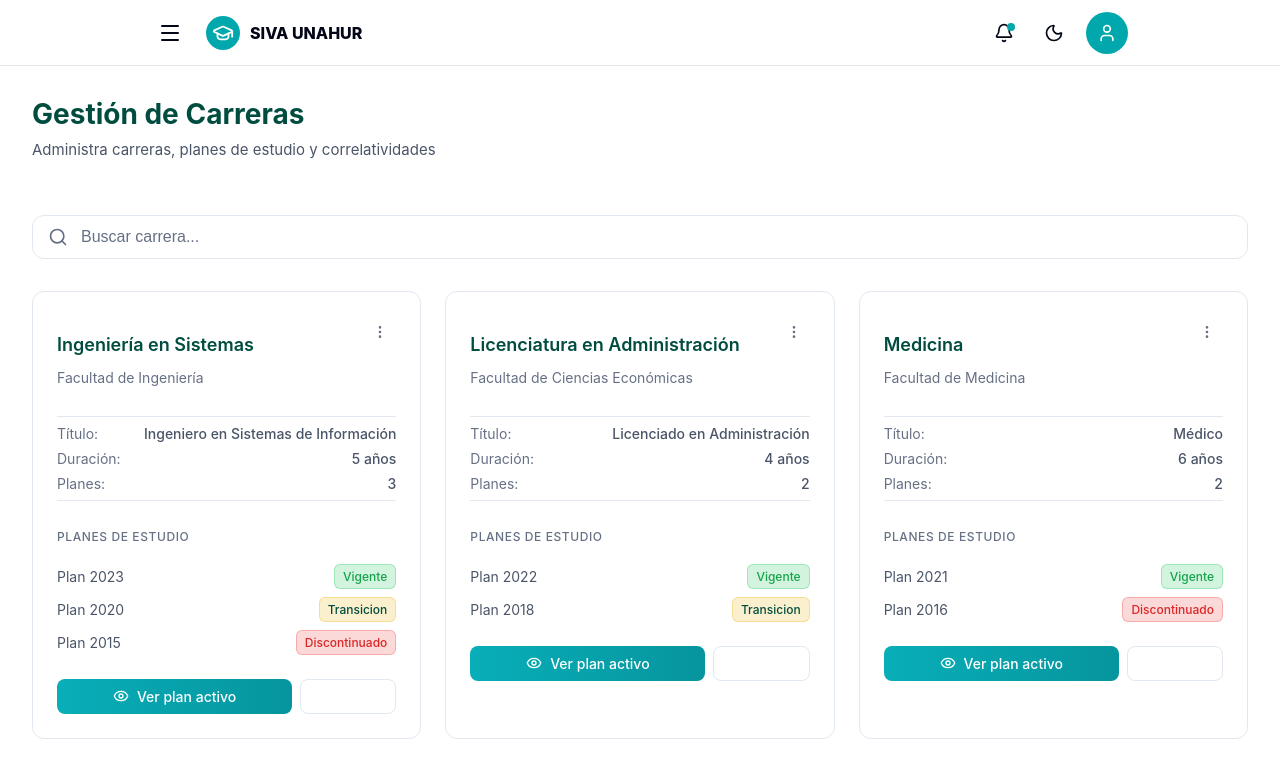
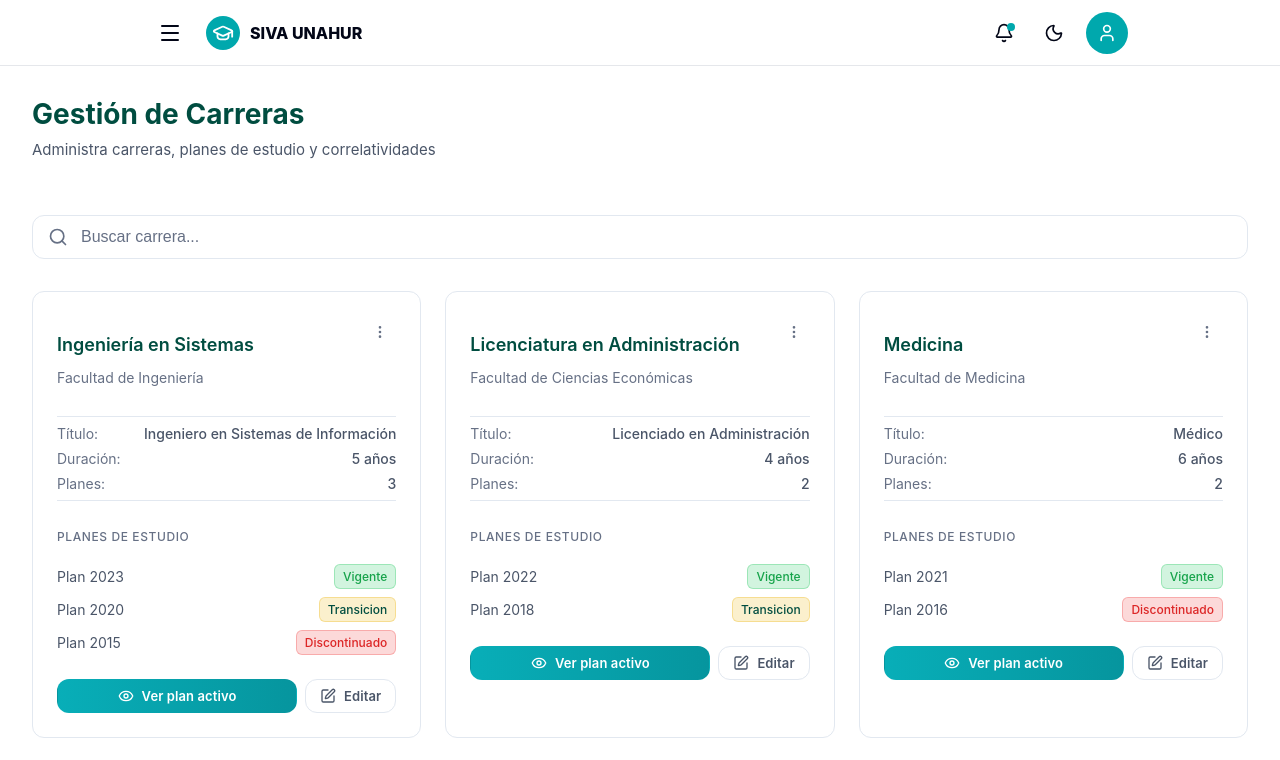
Before and after one commit to DesApp-2026c1-Grupo-5/Sistema-de-Acompa-amiento-de-Alumnos-Universitarios, a React (Vite) app in the folder frontEnd/acompañamiento de alumnos/: page /admin/careers in a window 1280 px wide. Shown: the top 760 px of the page. Built offline with nearby package versions, Linux system fonts and the light colour scheme.

Commit message:
arreglando modo oscuro 2

```diff
--- a/frontEnd/acompañamiento de alumnos/src/components/admin/CareerCard.jsx
+++ b/frontEnd/acompañamiento de alumnos/src/components/admin/CareerCard.jsx
@@ -1,4 +1,5 @@
 import { Eye, SquarePen, MoreVertical } from 'lucide-react';
+import Button from '../common/Button';
 import styles from './CareerCard.module.css';
 
 function CareerCard({ career, onViewPlan, onEdit }) {
@@ -44,14 +45,23 @@ function CareerCard({ career, onViewPlan, onEdit }) {
       </div>
 
       <div className={styles.cardActions}>
-        <button className={styles.viewButton} onClick={() => onViewPlan?.(career)}>
-          <Eye size={16} />
+        <Button
+          variant="gradient"
+          size="sm"
+          fullWidth
+          iconLeft={<Eye size={16} />}
+          onClick={() => onViewPlan?.(career)}
+        >
           Ver plan activo
-        </button>
-        <button className={styles.editButton} onClick={() => onEdit?.(career)}>
-          <SquarePen size={16} />
+        </Button>
+        <Button
+          variant="outline"
+          size="sm"
+          iconLeft={<SquarePen size={16} />}
+          onClick={() => onEdit?.(career)}
+        >
           Editar
-        </button>
+        </Button>
       </div>
     </div>
   );
--- a/frontEnd/acompañamiento de alumnos/src/components/admin/CareerCard.module.css
+++ b/frontEnd/acompañamiento de alumnos/src/components/admin/CareerCard.module.css
@@ -141,43 +141,3 @@
   gap: 0.5rem;
   padding-top: 0.5rem;
 }
-
-.viewButton {
-  flex: 1;
-  padding: 0.5rem 1rem;
-  border-radius: 0.5rem;
-  background: linear-gradient(to right, var(--color-primary), var(--color-primary-dark));
-  color: white;
-  font-size: 0.875rem;
-  font-weight: 500;
-  display: flex;
-  align-items: center;
-  justify-content: center;
-  gap: 0.5rem;
-  transition: all 0.3s;
-  border: none;
-  cursor: pointer;
-}
-
-.viewButton:hover {
-  filter: brightness(1.1);
-}
-
-.editButton {
-  padding: 0.5rem 1rem;
-  border-radius: 0.5rem;
-  border: 1px solid var(--border);
-  font-size: 0.875rem;
-  display: flex;
-  align-items: center;
-  justify-content: center;
-  gap: 0.5rem;
-  transition: background-color 0.2s;
-  color: var(--text-h);
-  background: none;
-  cursor: pointer;
-}
-
-.editButton:hover {
-  background: var(--color-soft);
-}
```
Also changed, not shown: 1 other file (tests, documents, lock files or other folders).
